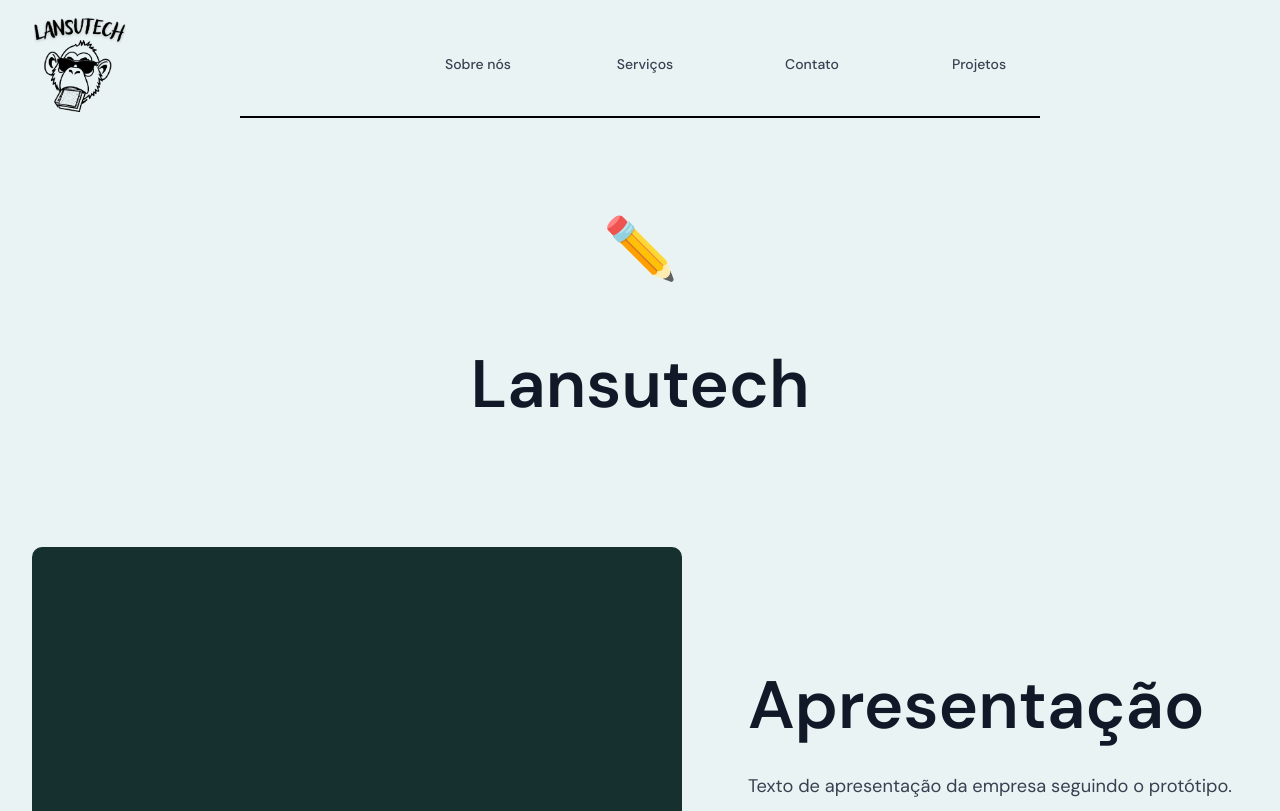
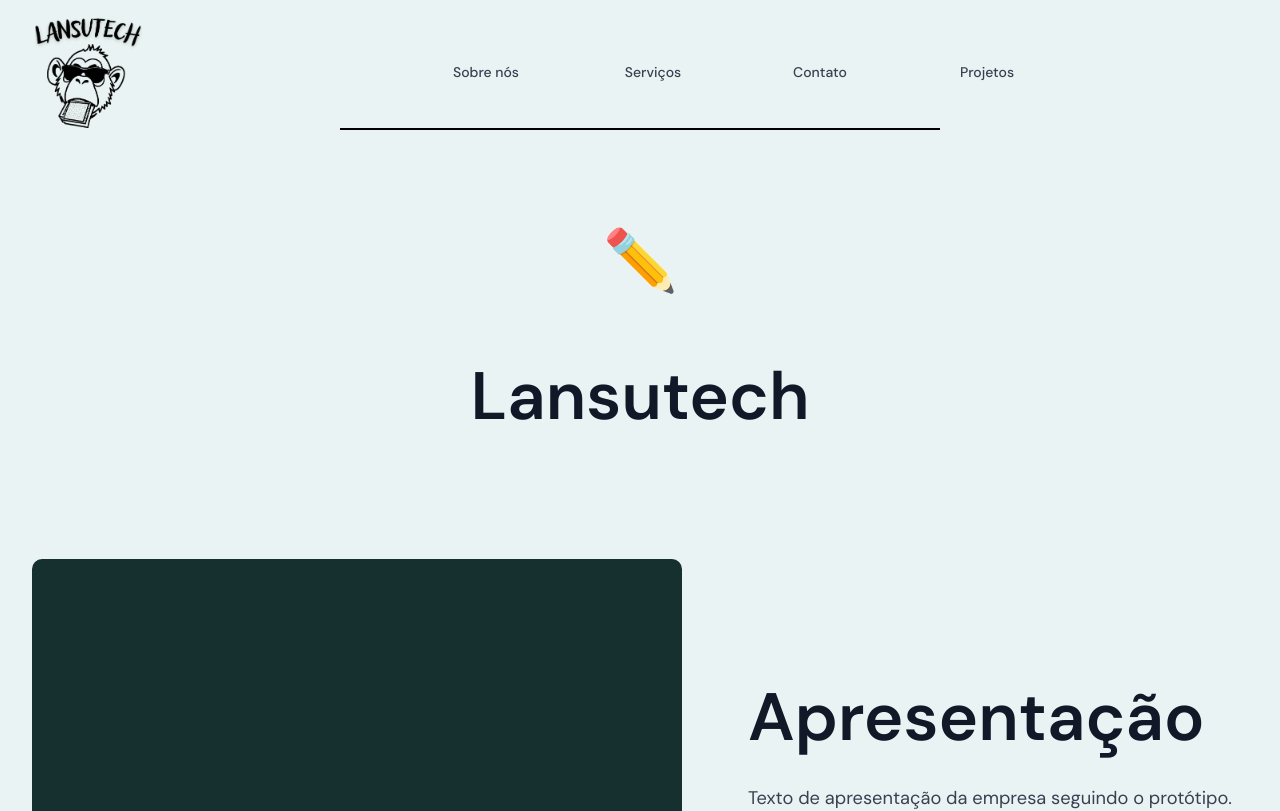
Before and after one commit to Lansutech/lansutechsite, a React (Vite) app: page / in a window 1280 px wide. Shown: the top 811 px of the page. Built offline with nearby package versions, Linux system fonts and the light colour scheme.

Commit message:
Fix: Header line and logo adjustments
Adjusted the header navigation line to be closer to the content and fixed its proportions. Increased the logo size.

```diff
--- a/src/components/Header.tsx
+++ b/src/components/Header.tsx
@@ -8,7 +8,7 @@ const Header = () => {
         <div className="flex items-center justify-between" style={{ width: '1400px', margin: '0 auto' }}>
           {/* Logo no canto esquerdo com mais destaque */}
           <div className="flex items-center">
-            <div className="w-24 h-24">
+            <div className="w-28 h-28">
               <img src="/lovable-uploads/b4660aca-4ebc-45ae-b0cd-d6bd944f1ab2.png" alt="Lansutech" className="w-full h-full object-contain" />
             </div>
           </div>
@@ -80,15 +80,15 @@ const Header = () => {
           </div>
         </div>
 
-        {/* Linha mais próxima dos botões e mais ampla */}
-        <div className="mt-1 flex justify-center">
+        {/* Linha mais próxima dos botões e com proporcionalidade ajustada */}
+        <div className="mt-0 flex justify-center">
           <div
             className="flex justify-center"
             style={{ width: '1400px' }}
           >
             <div
               style={{
-                width: '800px',
+                width: '600px',
                 height: '2px',
                 backgroundColor: '#000000'
               }}
```
